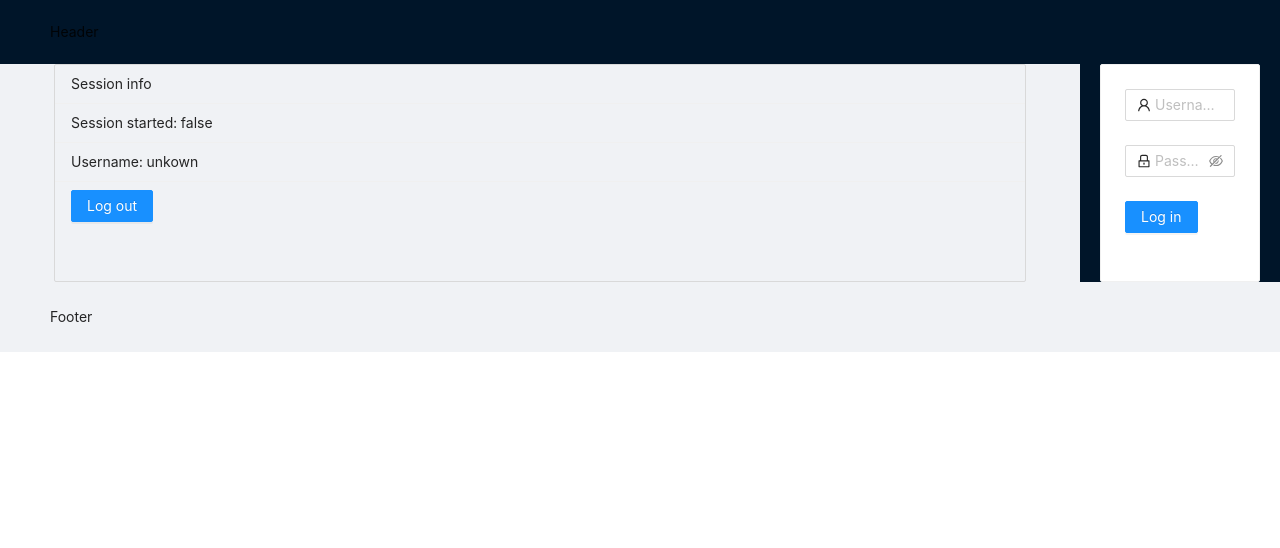
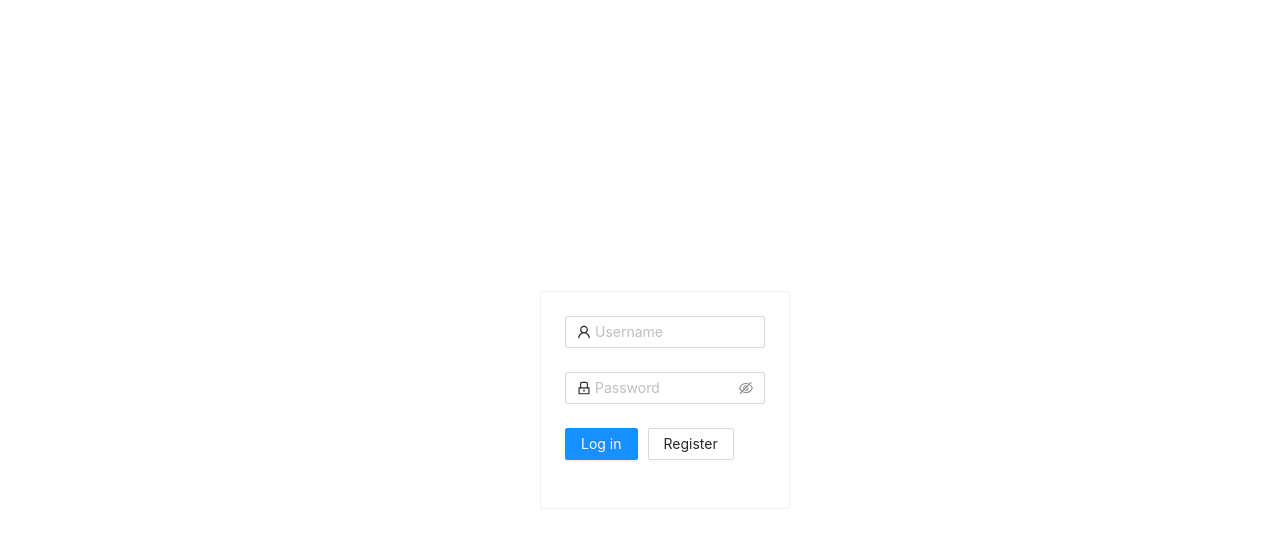
Before and after one commit to SaulPuentes/poker-rock, a Next.js app: page / in a window 1280 px wide. Shown: the top 548 px of the page. Built offline with nearby package versions, Linux system fonts and the light colour scheme.

Commit message:
refract: integrating submit/login

```diff
--- a/components/LogIn.js
+++ b/components/LogIn.js
@@ -9,7 +9,8 @@ import 'antd/dist/antd.css';
 const cardAttributes = {
     hoverable: true,
     style: {
-        margin: '0 10%'
+        margin: '0 10%',
+        width: '250px'
     }
 };
 
@@ -61,6 +62,14 @@ const loginButtonAttributes = {
     className: 'login-form-button'
 };
 
+const registerButtonAttributes = {
+    type: 'secondary',
+    style: {
+        margin: '0 5%'
+    },
+    onClick: signIn
+};
+
 export default class LogIn extends React.Component {
     render = () =>
     <Card {...cardAttributes} >
@@ -73,7 +82,10 @@ export default class LogIn extends React.Component {
         </Form.Item>
         <Form.Item>
             <Button {...loginButtonAttributes}>
-            Log in
+                Log in
+            </Button>
+            <Button {...registerButtonAttributes}>
+                Register
             </Button>
         </Form.Item>
         </Form>
--- a/pages/index.js
+++ b/pages/index.js
@@ -7,38 +7,17 @@ const { Header, Footer, Sider, Content } = Layout;
 
 const contentAttributes = {
   style: {
-  }
-}
-
-const siderAttributes = {
-  style: {
-    flexGrow: '1', // FIXME - flexGrow and maxWidth are not working
-    maxWidth: 'none'
-  }
-}
-
-const footerAttributes = {
-  style: {
+    position: 'absolute',
+    top: '50%',
+    left: '50%',
+    transform: 'translate(-50%, -50%)'
   }
 }
 
 export default function index() {
   return (
-    <Layout>
-      <Header>
-        Header
-      </Header>
-      <Layout>
-        <Content {...contentAttributes}>
-          <Session />
-        </Content>
-        <Sider {...siderAttributes}>
-          <LogIn />
-        </Sider>
-      </Layout>
-      <Footer {...footerAttributes}>
-        Footer
-      </Footer>
-    </Layout>
+    <Content {...contentAttributes} >
+      <LogIn />
+    </Content>
   );
 }
```
